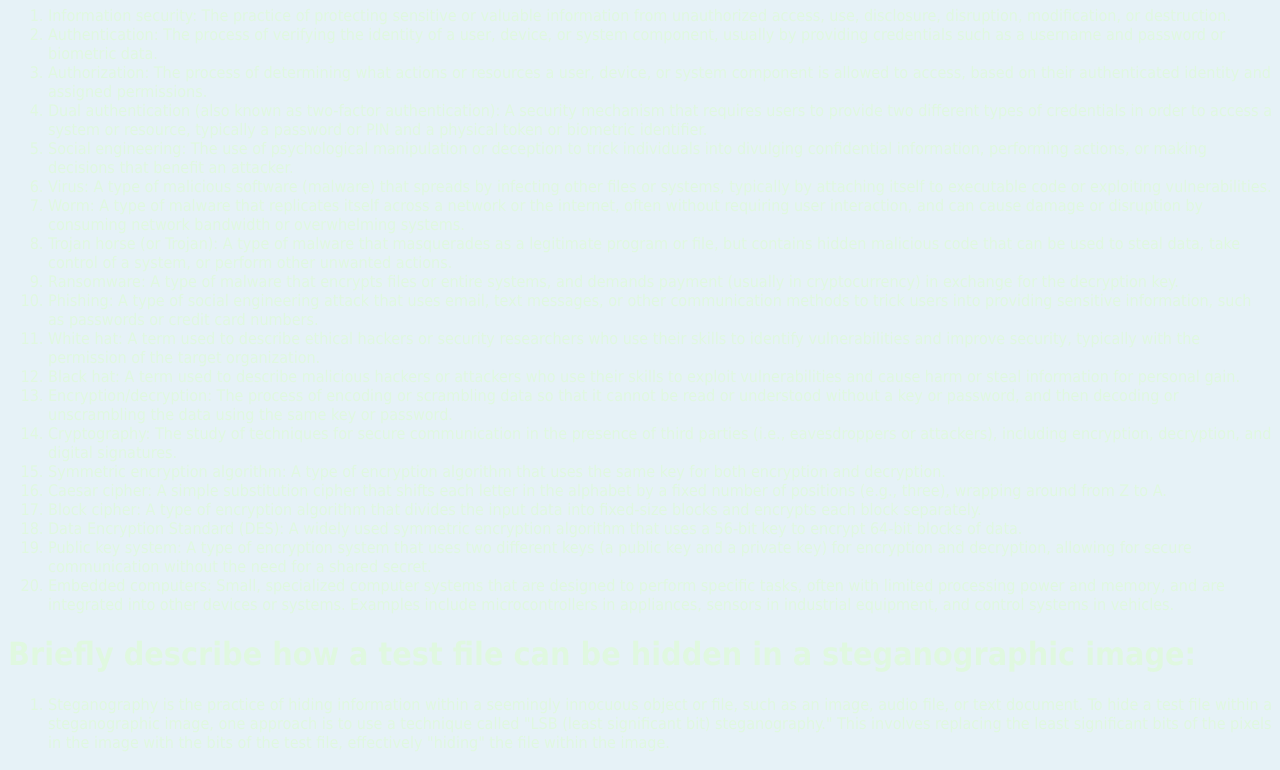
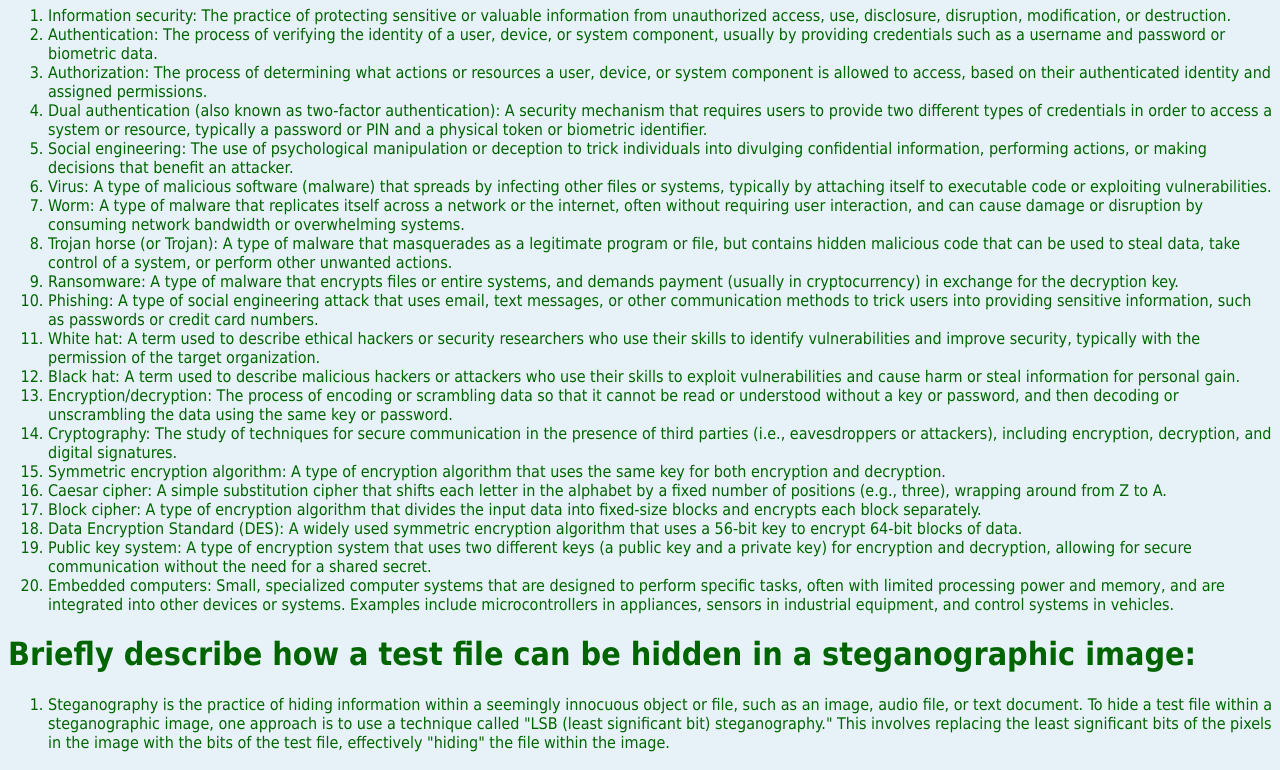
Before and after one commit to jdambola-pvcc/jdambola-pvcc.github.io, a plain HTML site: page ch8.html in a window 1280 px wide. Shown: the part 194-964 px from the top of the page. Drawn offline with Linux system fonts and the light colour scheme.

Commit message:
updated color

```diff
--- a/ch8.html
+++ b/ch8.html
@@ -7,7 +7,7 @@ PROG PURPOSE: This is my Chapter 8 assignment
 <head>
     <title>Chapter 8</title>
 </head>
-<body style="color: #E0F8E0; background-color: #E6F2F7; font-family: Tahoma, Verdana; ">
+<body style="color: #006400; background-color: #E6F2F7; font-family: Tahoma, Verdana; ">
     <h1>Chapter 8: Information Seccurity</h1>
     <h1>Student: Justin D'Ambola</h1>
     <h1>Briefly describe or define:</h1>
```
